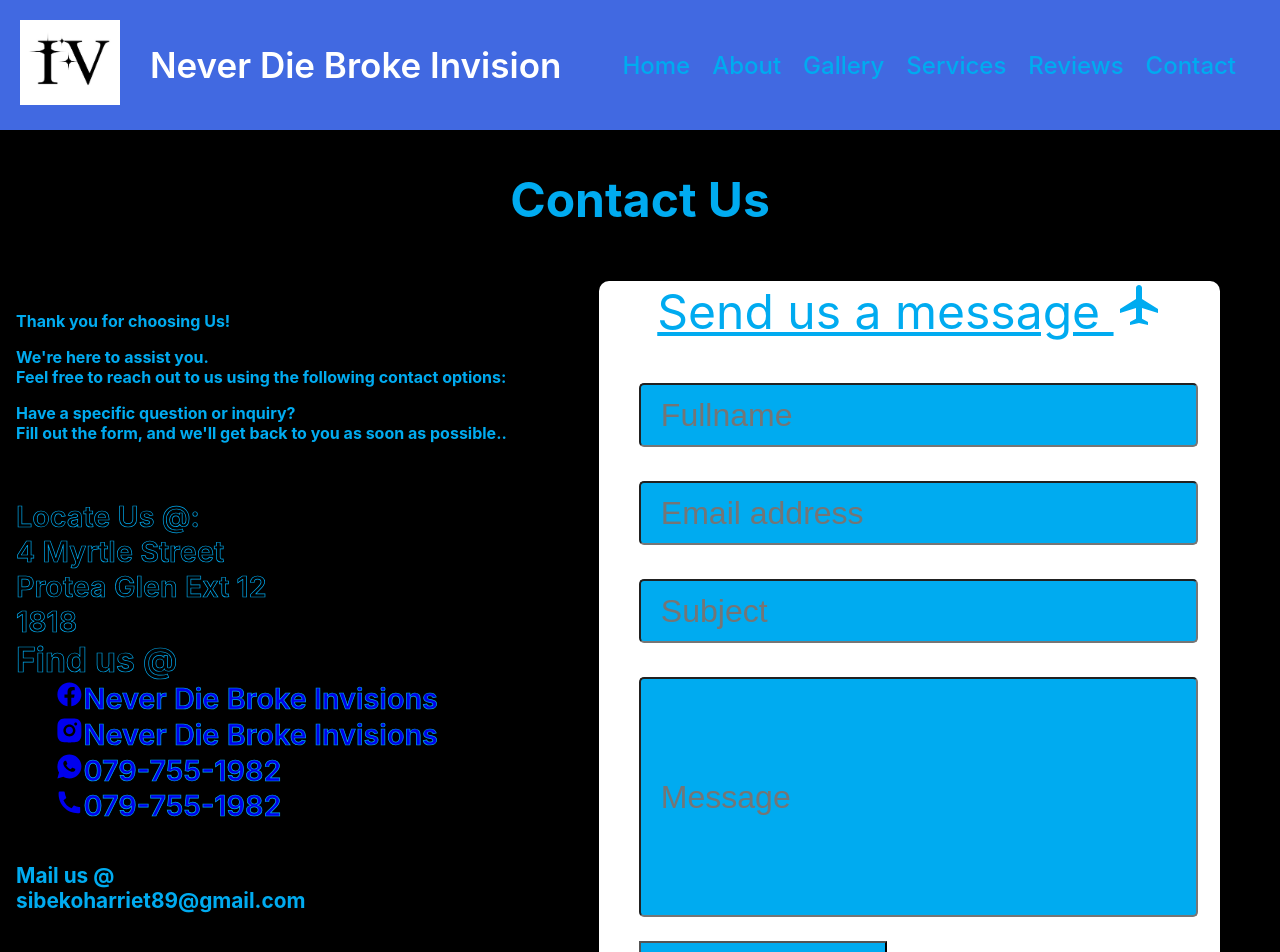
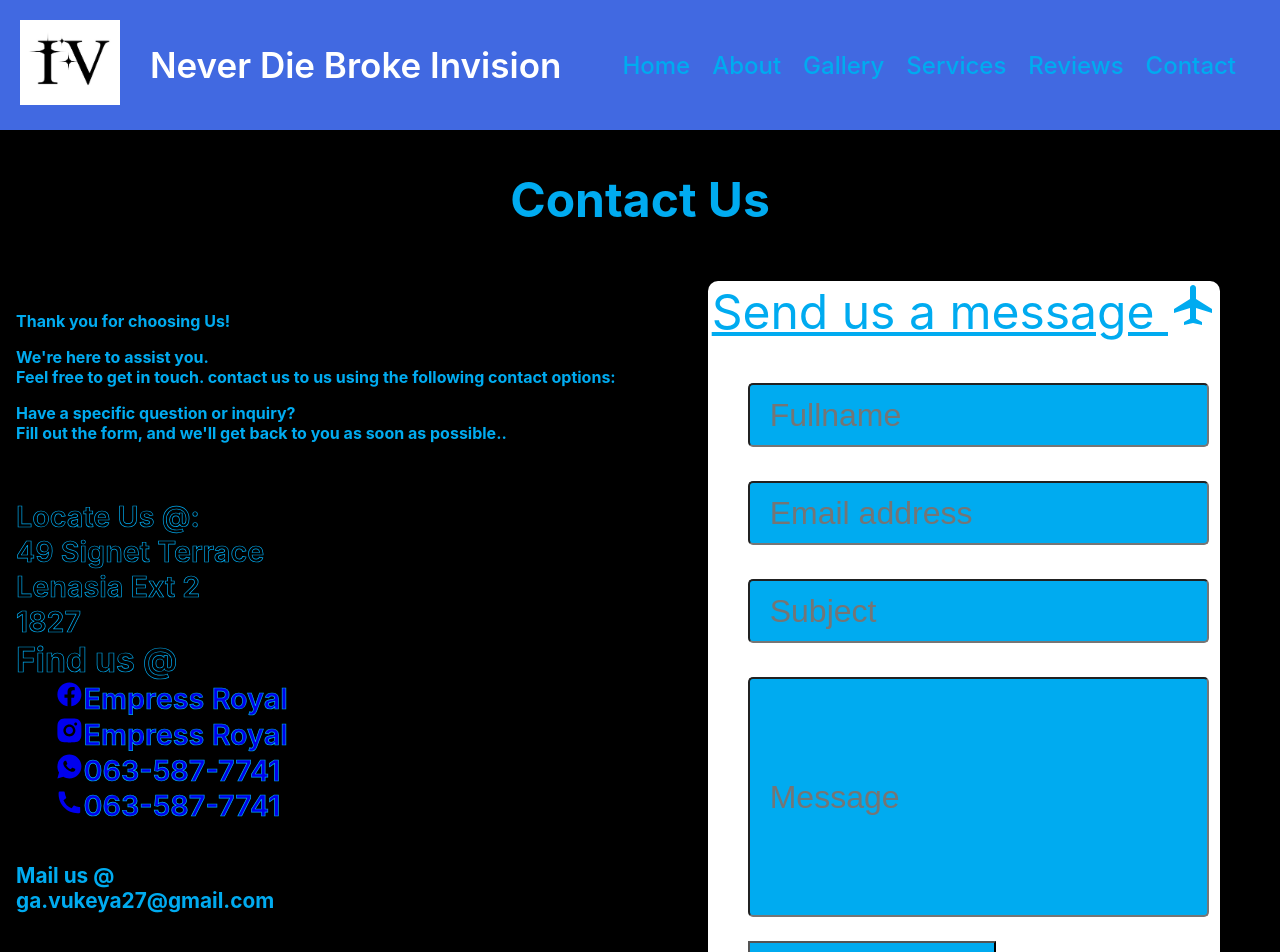
Before and after one commit to Thebabymolemo/Final-project-, a React (Create React App) app in the folder app/: page /contact in a window 1280 px wide. Shown: the top 952 px of the page. Built offline with nearby package versions, Linux system fonts and the light colour scheme.

Commit message:
Update contact.jsx

```diff
--- a/app/src/pages/contact.jsx
+++ b/app/src/pages/contact.jsx
@@ -23,8 +23,9 @@ const Contact = () => {
 						<div className="text-one">
 							<p className="first">Thank you for choosing Us!</p>
 							<p className="second">
-								We're here to assist you. <br /> Feel free to reach out
-								to us using the following contact options:
+								We're here to assist you. <br /> Feel free to get in touch.
+
+								contact us to us using the following contact options:
 							</p>
 							<p className="third">
 								Have a specific question or inquiry?
@@ -36,8 +37,8 @@ const Contact = () => {
 							<p className="fourth">Locate Us @:</p>
 							<div className="address">
 								<p className="fifth">
-									4 Myrtle Street <br /> Protea Glen Ext 12{" "}
-									<br /> 1818
+									49 Signet Terrace <br /> Lenasia Ext 2{" "}
+									<br /> 1827
 								</p>
 							</div>
 							<div className="contact-link">
@@ -46,25 +47,25 @@ const Contact = () => {
 									<li className="clicks">
 										<a href="/">
 											<RiFacebookCircleFill />
-											Never Die Broke Invisions
+											Empress Royal
 										</a>
 									</li>
 									<li className="clicks">
 										<a href="/">
 											<RiInstagramFill />
-											Never Die Broke Invisions
+											Empress Royal
 										</a>
 									</li>
 									<li className="clicks">
 										<a href="/">
 											<RiWhatsappFill />
-											079-755-1982
+											063-587-7741
 										</a>
 									</li>
 									<li className="clicks">
 										<a href="/">
 											<RiPhoneFill />
-											079-755-1982
+											063-587-7741
 										</a>
 									</li>
 								</div>
@@ -73,7 +74,7 @@ const Contact = () => {
 						<div className="text-three">
 							<span>Mail us @</span>
 							<br />
-							<a href="/">sibekoharriet89@gmail.com</a>
+							<a href="/">ga.vukeya27@gmail.com</a>
 						</div>
 					</div>
 					<div className="table">
```
